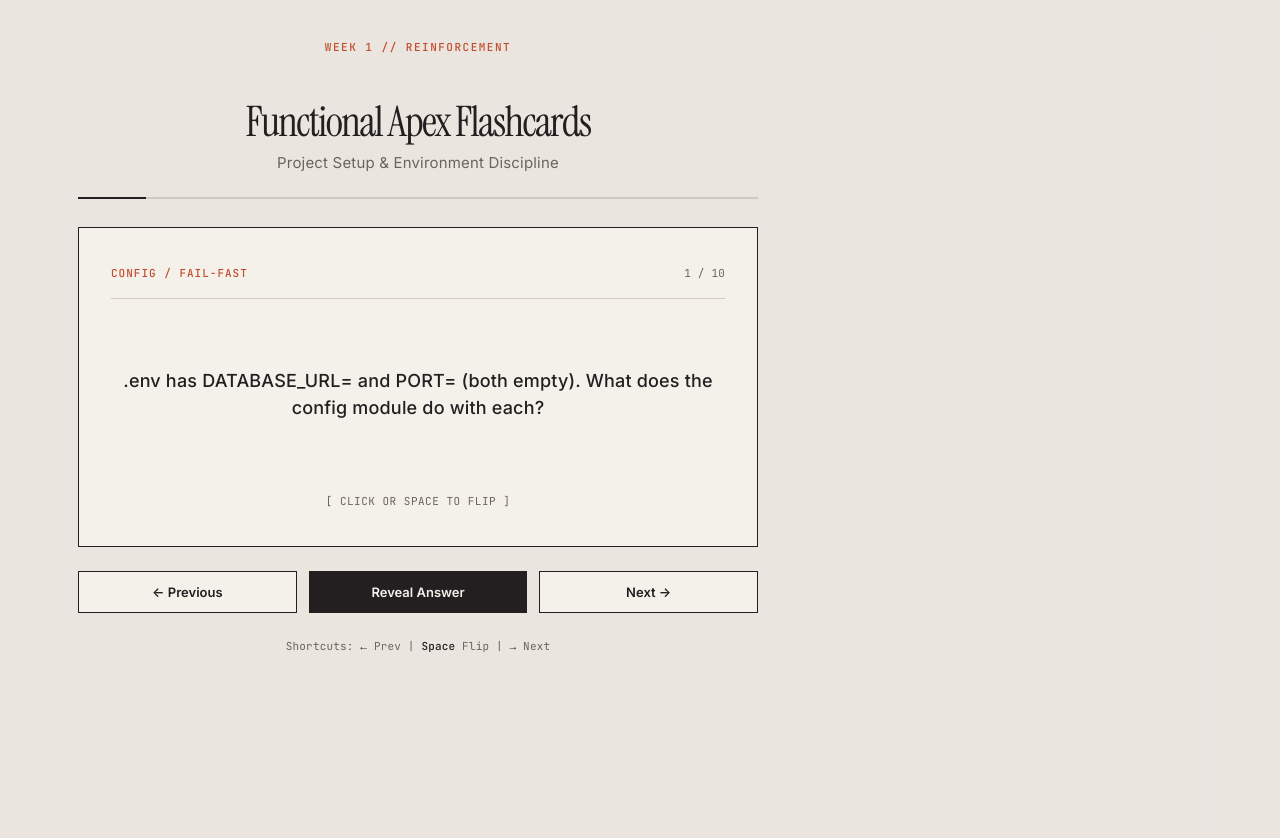
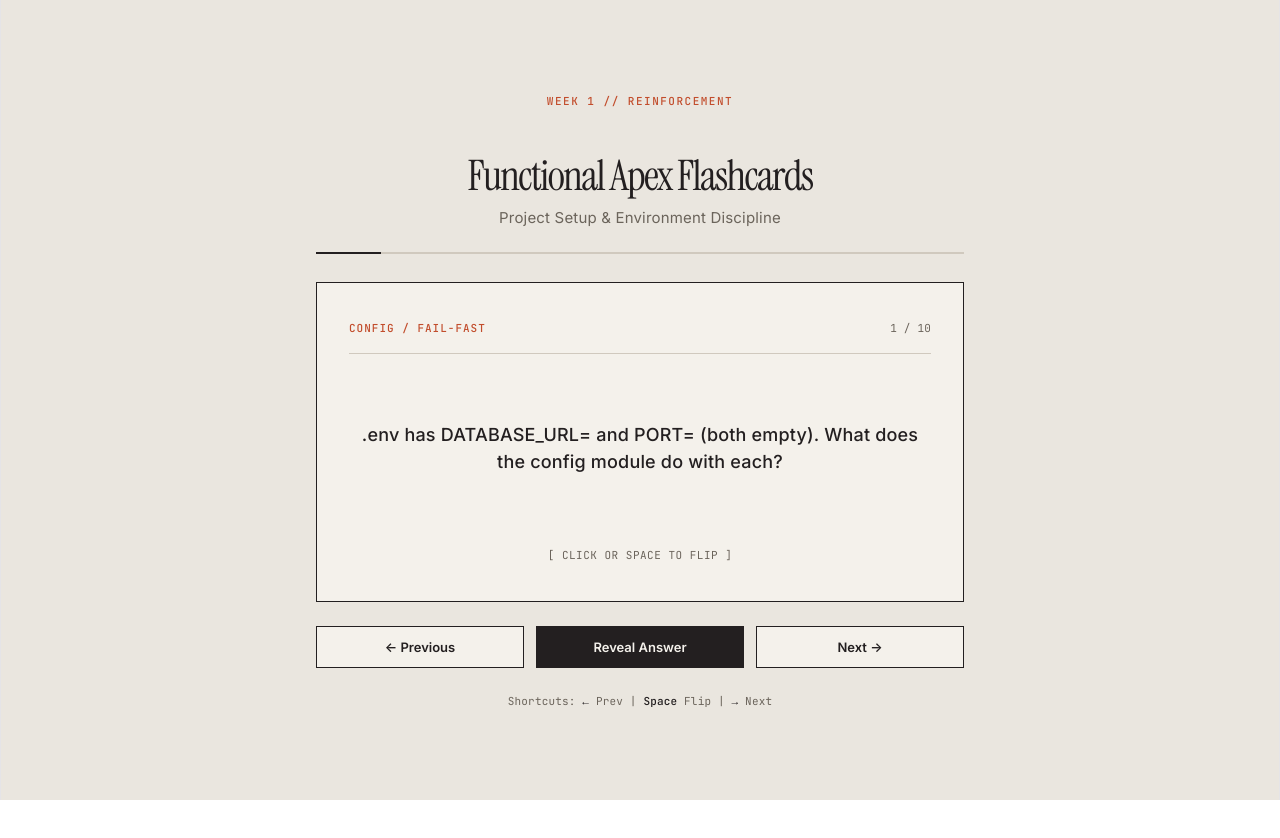
Before and after one commit to cjzelano-galixie/flashcards-quizlet, a React (Vite) app: page / in a window 1280 px wide. Shown: the top 838 px of the page. After the commit the page ends 800 px from the top, so only its background shows below. Built offline with nearby package versions, Linux system fonts and the light colour scheme.

Commit message:
fixing layout to center istead of start at left

```diff
--- a/src/App.css
+++ b/src/App.css
@@ -5,7 +5,7 @@
   --bg-main: #eae6df;
   --bg-card: #f4f1eb;
   --bg-dark-card: #181614;
-  --bg-box-light: #e3dec;
+  --bg-box-light: #e3dec3;
 
   --border-color: #231f20;
   --border-subtle: #d0c9be;
@@ -28,23 +28,34 @@
   padding: 0;
 }
 
+#root {
+  width: 100%;
+  min-height: 100vh;
+  display: flex;
+  justify-content: center;
+  align-items: center;
+}
+
 body {
+  margin: 0;
+  padding: 0;
   background-color: var(--bg-main);
   color: var(--text-main);
   font-family: var(--font-sans);
-  display: flex;
-  justify-content: center;
-  align-items: center;
   min-height: 100vh;
-  padding: 32px 16px;
+  width: 100vw;
+  overflow-x: hidden;
   -webkit-font-smoothing: antialiased;
 }
 
 .app-container {
   width: 100%;
   max-width: 680px;
+  padding: 32px 16px;
+  margin: 0 auto;
   display: flex;
   flex-direction: column;
+  box-sizing: border-box;
 }
 
 /* Top Meta Header */
@@ -96,6 +107,7 @@ h1 {
 /* Flashcard 3D Stage */
 .card-stage {
   perspective: 1000px;
+  -webkit-perspective: 1000px;
   height: 320px;
   margin-bottom: 24px;
 }
@@ -106,7 +118,7 @@ h1 {
   position: relative;
   transform-style: preserve-3d;
   -webkit-transform-style: preserve-3d;
-  transition: transform 0.5s cubic-bezier(0.2, 0.8, 0.2, 1);
+  transition: transform 0.5s ease-in-out;
   cursor: pointer;
 }
 
@@ -115,16 +127,15 @@ h1 {
   -webkit-transform: rotateY(180deg);
 }
 
-/* Card Faces */
+/* Common Card Face Rules */
 .card-face {
   position: absolute;
   top: 0;
   left: 0;
   width: 100%;
   height: 100%;
-  backface-visibility: hidden;
-  -webkit-backface-visibility: hidden;
-  background: var(--bg-card);
+  backface-visibility: hidden !important;
+  -webkit-backface-visibility: hidden !important;
   border: 1px solid var(--border-color);
   padding: 32px;
   display: flex;
@@ -133,20 +144,21 @@ h1 {
   box-sizing: border-box;
 }
 
-/* Front Face explicit rotation */
+/* Front Face */
 .card-front {
+  background: var(--bg-card);
   transform: rotateY(0deg);
   -webkit-transform: rotateY(0deg);
   z-index: 2;
 }
 
-/* Back Face explicit rotation */
+/* Back Face */
 .card-back {
+  background: var(--bg-dark-card);
+  color: var(--text-light);
   transform: rotateY(180deg);
   -webkit-transform: rotateY(180deg);
-  background: var(--bg-dark-card);
-  color: var(--text-light);
-  border-color: var(--border-color);
+  z-index: 1;
 }
 
 .card-header {
```
